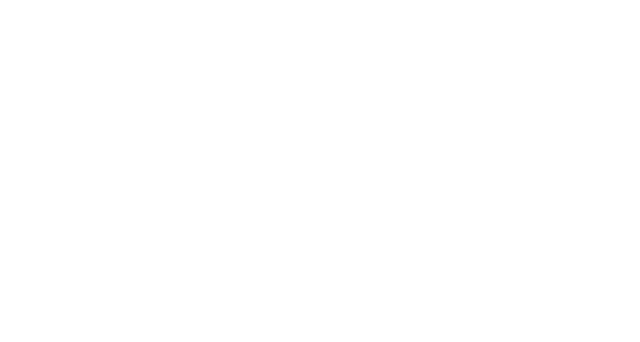
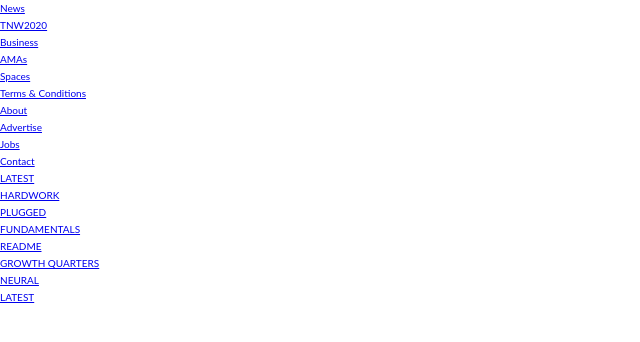
Before and after one commit to menyagah/the-nextweb-clone, a website: page index.html in a window 1280 px wide. Shown: the whole page, without its empty margins (0-640 px from the left). Drawn offline with Linux system fonts and the light colour scheme.

Commit message:
Add markup for the header

```diff
--- a/index.html
+++ b/index.html
@@ -6,6 +6,61 @@
     <link rel="stylesheet" type="text/css" href="css/style.css">
     <title>Document</title>
 </head>
+<header class="header">
+    <div class="header__logo-container">
+    </div>
+
+    <div class="header__top-container">
+        <nav class="header__top-nav">
+            <ul>
+           <li class="navi"><a href="#" class="top-nav">News</a></li>
+           <li><a href="#" class="top-nav">TNW2020</a></li>
+           <li ><a href="#" class="top-nav">Business</a></li>
+           <li><a href="#" class="top-nav">AMAs</a></li>
+           <li><a href="#" class="top-nav">Spaces</a></li>
+           <li><a href="#" class="top-nav">Terms & Conditions</a></li>
+           </ul>
+
+        </nav>
+        <nav class="header__top-nav">
+            <ul>
+           <li ><a href="#" class="top-nav">About</a></li>
+           <li ><a href="#" class="top-nav">Advertise</a></li>
+           <li ><a href="#" class="top-nav">Jobs</a></li>
+           <li ><a href="#" class="top-nav">Contact</a></li>
+           </ul>
+
+        </nav>
+
+    </div>
+
+
+    <div class="header__center-container">
+        <nav class="header__center-nav">
+            <ul>
+           <li ><a href="#" class="center-nav">LATEST</a></li>
+           <li><a href="#" class="center-nav">HARDWORK</a></li>
+           <li ><a href="#" class="center-nav">PLUGGED</a></li>
+           <li><a href="#" class="center-nav">FUNDAMENTALS</a></li>
+           <li><a href="#" class="center-nav">README</a></li>
+           <li><a href="#" class="center-nav">GROWTH QUARTERS</a></li>
+           <li><a href="#" class="center-nav">NEURAL</a></li>
+           </ul>
+
+        </nav>
+
+        <nav class="header__center-nav header__search-bar">
+            <ul>
+           <li ><a href="#" class="center-nav__search">LATEST</a></li>
+           </ul>
+
+        </nav>
+
+    </div>
+    <div class="header__last-container">
+
+    </div>
+</header>
 <body>
 
 </body>
```
